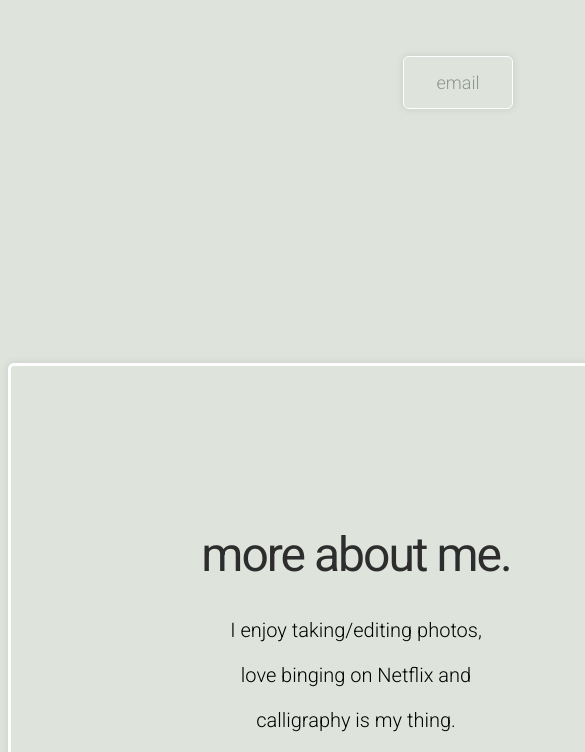
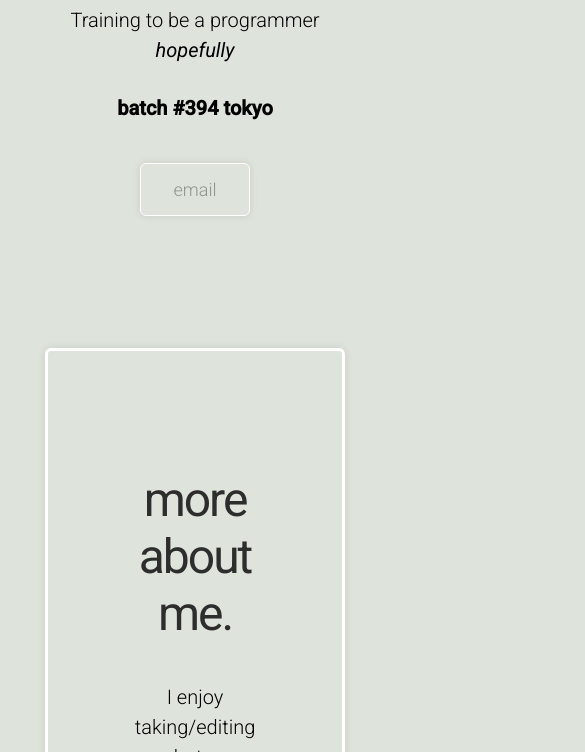
Before and after one commit to pins-thoo/profile, a plain HTML site: page index.html in a window 390 px wide. Shown: the part 677-1429 px from the top of the page, 585 px wide, since content can reach past the window. Drawn offline with Linux system fonts and the light colour scheme; a web font is replaced by a local one.

Commit message:
my profile page

```diff
--- a/index.html
+++ b/index.html
@@ -8,11 +8,13 @@
   <title>Pins | Profile Page</title>
 </head>
 <body>
+  <div class="container">
     <div class="card-profile">
       <img src="images/Pins-Memoji.png" alt="profile-image" class="img-profile">
       <h1>pins.</h1>
-    <p>Freelance graphic designer, gonna be a programmer <em>hopefully</em>.</p>
+      <p>Freelance graphic designer.</p>
       <p>Currently doing Le Wagon Bootcamp!</p>
+      <p>Training to be a programmer <em>hopefully</em></p>
       <p><strong>batch #394 tokyo</strong></p>
       <a class ="button-green" href="mailto:aipeng.thoo@gmail.com">email</a>
     </div>
@@ -28,7 +30,7 @@
         <li><a href="https://www.instagram.com/aipengthoo" target="_blank"><i class="fab fa-instagram-square"></i></a></li>
       </ul>
     </div>
-
+  </div>
 </body>
 </html>
 <!-- end of file -->
--- a/style.css
+++ b/style.css
@@ -36,8 +36,8 @@ p {
   font-weight: 300;
   font-size: 20px;
   font-style: normal;
-  margin: 30px auto;
-  line-height: 15px;
+  margin: 28px auto;
+  line-height: 30px;
 }
 
 a {
@@ -61,6 +61,7 @@ a {
   border-radius: 6px;
   transition-duration: 0.4s;
   box-shadow: 0 0 8px rgba(0,0,0,0.1);
+  margin: 12px auto;
 }
 
 .button-green:hover {
@@ -69,19 +70,23 @@ a {
   box-shadow: 0 0 8px rgba(0,0,0,0.1);
 }
 
-.card-profile {
+.container {
+  width: 500px;   /* This sets the width */
+  margin: 0 auto; /* This automatically sets left/right margins */
+}
+
+/*.card-profile {
   height: 900px;
   width: 900px;
   margin: 40px auto;
 }
-
+*/
 .card {
   text-align: center;
   background-color: #DEE3DC; /* Green */
   border: 3px solid white;
-  width: 450px;
-  margin: 100px auto;
-  padding: 120px;
+  margin: 120px auto;
+  padding: 80px;
   transition-duration: 0.4s;
   border-radius: 6px;
   box-shadow: 0 0 8px rgba(0,0,0,0.1);
@@ -94,7 +99,7 @@ a {
 }
 
 .card p {
-  line-height: 15px;
+  margin: 28px auto;
 }
 
 .list-inline {
@@ -116,3 +121,22 @@ a {
   color: #8f968b;
   transition-duration: 0.4s;
 }
+
+@media (max-width: 960px) {
+  /* For a screen < 960px, this CSS will be read */
+  .container {
+    width: 700px;
+  }
+}
+@media (max-width: 720px) {
+  /* For a screen < 720px, this CSS will be read */
+  .container {
+    width: 500px;
+  }
+}
+@media (max-width: 540px) {
+  /* For a screen < 540px, this CSS will be read */
+  .container {
+    width: 300px;
+  }
+}
```
Lines whose indentation alone changed are shown as unchanged.
